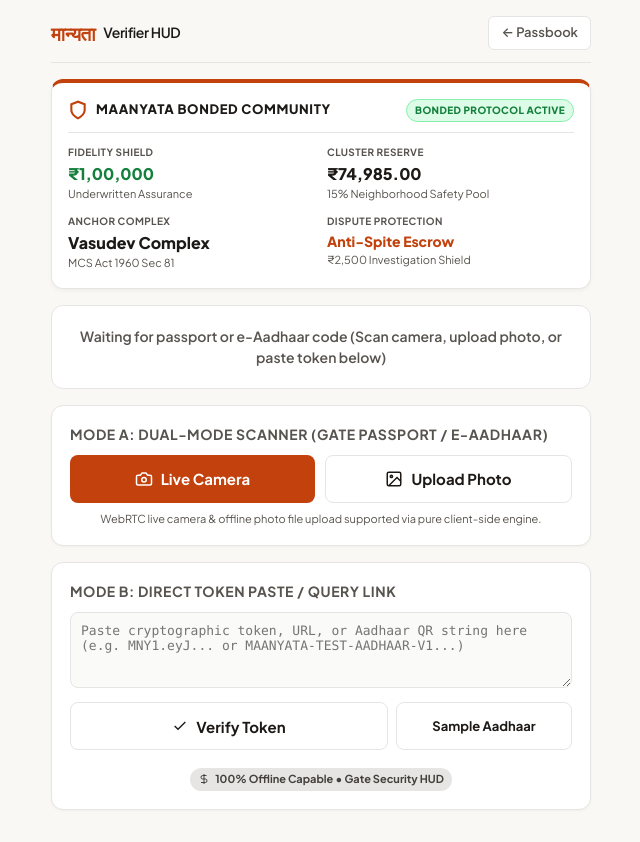
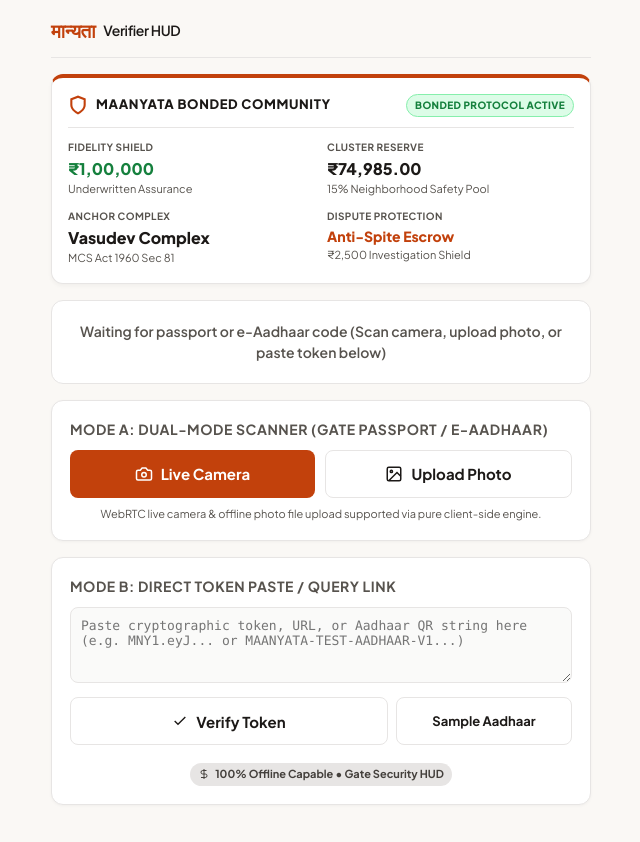
Before and after one commit to Goomba-Koopa/Maanyata-PRJKT, a plain HTML site: page verify.html in a window 1280 px wide. Shown: the whole page, without its empty margins (319-959 px from the left). Drawn offline with Linux system fonts and the light colour scheme.

Commit message:
fix(ui): remove passbook back-link from verify HUD header for dedicated gate posture

```diff
--- a/verify.html
+++ b/verify.html
@@ -381,11 +381,10 @@
 <body>
 <div class="container">
   <header>
-    <a href="/portfolio" class="brand-title">
+    <div class="brand-title">
       <span>मान्यता</span>
       <span style="font-size: 14px; color: var(--text-primary); font-weight: 600;">Verifier HUD</span>
-    </a>
-    <a href="/portfolio" class="nav-back">← Passbook</a>
+    </div>
   </header>
 
   <!-- MAANYATA BONDED COMMUNITY BADGE -->
```
Also changed, not shown: 1 other file.
